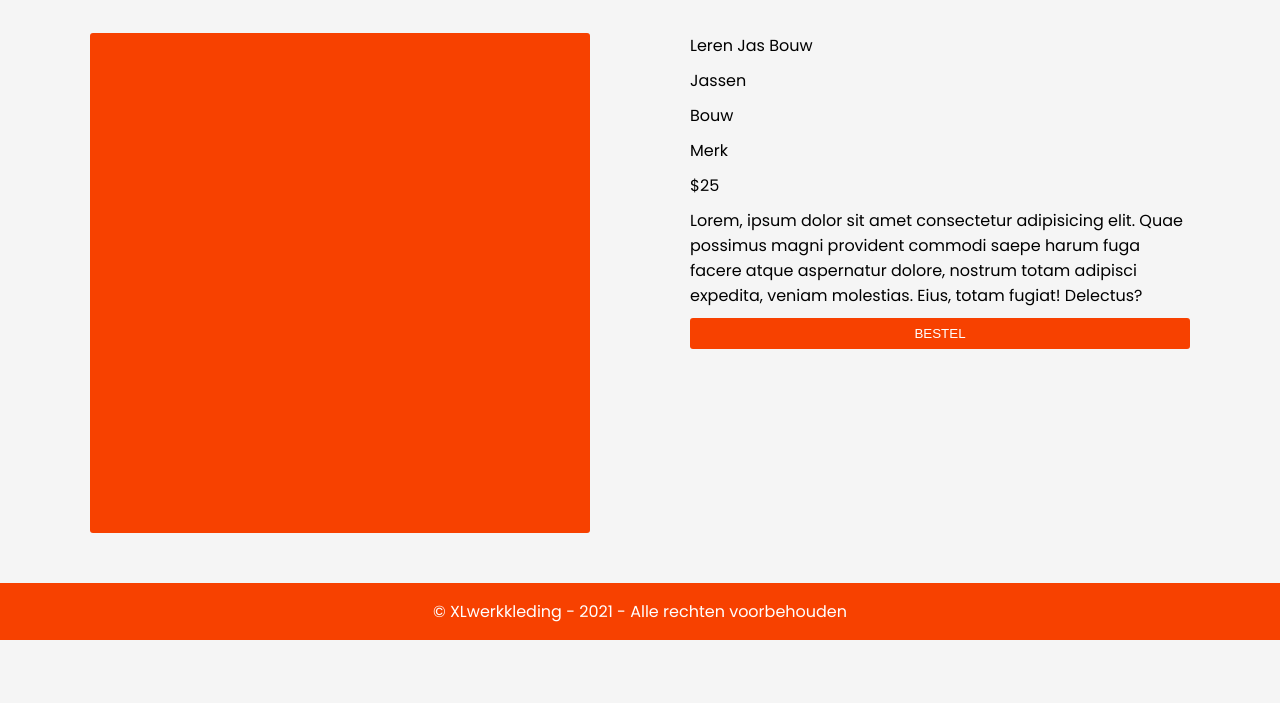
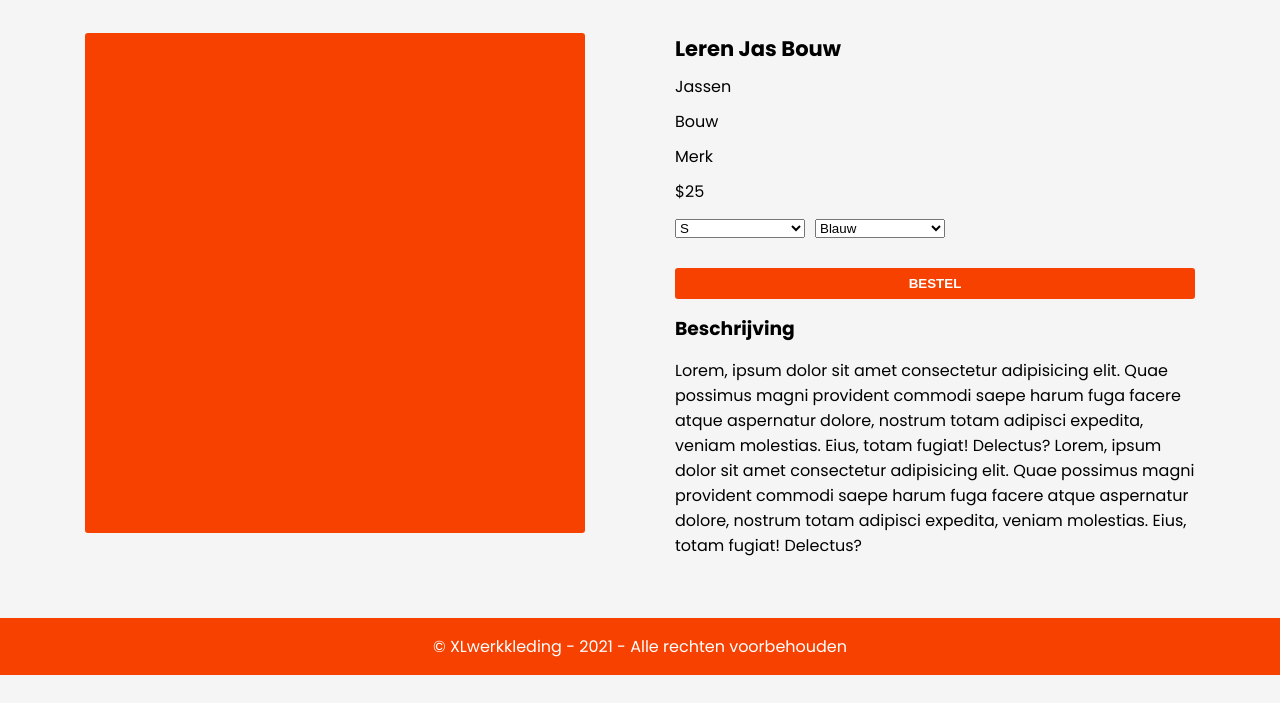
Before and after one commit to wesleyRoose/xlwerkkleding, a PHP site: page /phpdocs/modules/webshop/product-page.php in a window 1280 px wide. Shown: the part 97-800 px from the top of the page. Run offline with PHP 8.4, Linux system fonts and the light colour scheme.

Commit message:
Product-Page v2

```diff
--- a/css/parts/product.css
+++ b/css/parts/product.css
@@ -14,11 +14,12 @@
 }
 
 .product-info {
-    width: 500px;
+    width: 520px;
 }
 
 .product-list-item {
     margin: 10px 0 10px 0;
+    font-size: 18px;
 }
 
 .product-list-item:first-of-type {
@@ -29,6 +30,33 @@
     color: var(--white);
     text-decoration: none;
     text-transform: uppercase;
+}
+
+select {
+    width: 25%;
+    margin-left: 10px;
+}
+
+select:first-of-type {
+    margin-left: 0;
+}
+
+.selects {
+    display: flex;
+    flex-flow: row wrap;
+    margin: 15px 0 0 0;
+}
+
+.description {
+    margin-top: 15px;
+}
+
+.desc-title {
+    margin-bottom: 15px;
+}
+
+.smaller {
+    font-size: 16px;
 }
 
 @media (max-width:1024px) {
@@ -52,4 +80,8 @@
         display: grid;
         place-items: center;
     }
+
+    .description {
+        margin-top: 50px;
+    }
 }
--- a/css/parts/reset.css
+++ b/css/parts/reset.css
@@ -34,6 +34,7 @@
 
 button {
   padding: 0.5rem;
+  margin-top: 30px;
   text-transform: uppercase;
   border: none;
   border-radius: 3px;
@@ -42,6 +43,7 @@
   width: 100%;
   transition: background-color .3s ease-in-out;
   cursor: pointer;
+  font-weight: 800;
 }
 
 button:hover {
--- a/modules/webshop/product-page.php
+++ b/modules/webshop/product-page.php
@@ -13,12 +13,36 @@
                 </div>
                 <div class="product-info">
                     <ul class="info-list">
-                        <li class="product-list-item">Leren Jas Bouw</li>
-                        <li class="product-list-item">Jassen</li>
-                        <li class="product-list-item">Bouw</li>
-                        <li class="product-list-item">Merk</li>
-                        <li class="product-list-item">$25</li>
-                        <li class="product-list-item">
+                        <li class="product-list-item"><h3>Leren Jas Bouw</h3></li>
+                        <li class="product-list-item smaller">Jassen</li>
+                        <li class="product-list-item smaller">Bouw</li>
+                        <li class="product-list-item smaller">Merk</li>
+                        <li class="product-list-item smaller">$25</li>
+                        <div class="selects">
+                            <select name="sizes">
+                                <option value="S">S</option>
+                                <option value="M">M</option>
+                                <option value="L">L</option>
+                                <option value="XL">XL</option>
+                            </select>
+                            <select name="Kleuren">
+                                <option value="Blauw">Blauw</option>
+                                <option value="Rood">Rood</option>
+                                <option value="Geel">Geel</option>
+                                <option value="Groen">Groen</option>
+                            </select>
+                        </div>
+                        <button><a href="#" class="product-order-link">Bestel</a></button>
+                        <div class="description">
+                            <h3 class="desc-title">Beschrijving</h3>
+                            <li class="product-list-item smaller">
+                                Lorem, ipsum dolor sit amet consectetur adipisicing elit.
+                                Quae possimus magni provident
+                                commodi saepe harum fuga facere
+                                atque aspernatur dolore,
+                                nostrum totam adipisci expedita,
+                                veniam molestias.
+                                Eius, totam fugiat! Delectus?
                                 Lorem, ipsum dolor sit amet consectetur adipisicing elit.
                                 Quae possimus magni provident
                                 commodi saepe harum fuga facere
@@ -27,7 +51,7 @@
                                 veniam molestias.
                                 Eius, totam fugiat! Delectus?
                             </li>
-                        <button><a href="#" class="product-order-link">Bestel</a></button>
+                        </div>
                     </ul>
                 </div>
             </div>
```
Lines whose indentation alone changed are shown as unchanged.
